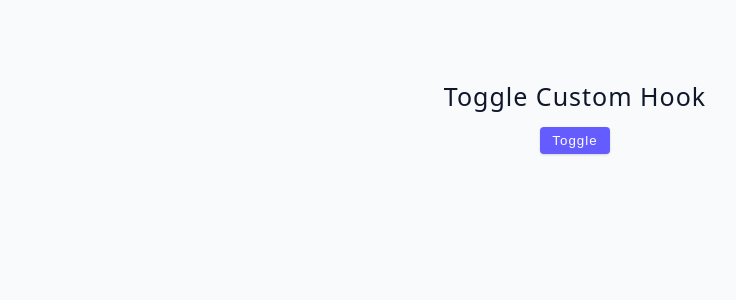
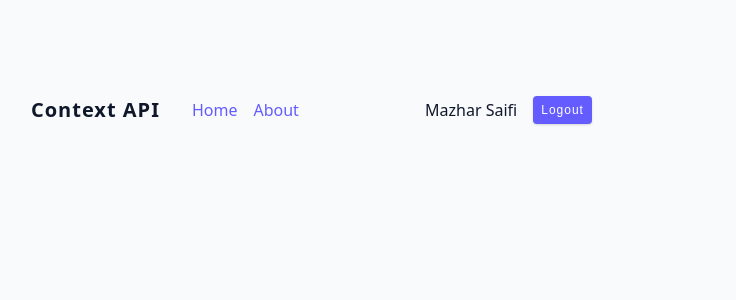
Before and after one commit to twister904/advance_react_, a React (Vite) app: page / in a window 1280 px wide. Shown: the top 300 px of the page, without its empty margins (65-801 px from the left). Built offline with nearby package versions, Linux system fonts and the light colour scheme.

Commit message:
custom hooks work and context api

```diff
--- a/src/App.jsx
+++ b/src/App.jsx
@@ -1,4 +1,4 @@
-import Starter from "./tutorial/08-custom-hooks/starter/01-toggle";
+import Starter from "./tutorial/09-context-api/starter/Navbar";
 
 function App() {
   return (
--- /dev/null
+++ b/src/tutorial/09-context-api/starter/Navbar.jsx
@@ -0,0 +1,20 @@
+import React from "react";
+import { useState } from "react";
+import Navlinks from "./Navlinks";
+const Navbar = () => {
+  const [user, setUser] = useState("Mazhar Saifi");
+  const logout = () => {
+    setUser(null);
+  };
+  const login = (name) => {
+    setUser(name);
+  };
+  return (
+    <nav className='navbar'>
+      <h5>Context API</h5>
+      <Navlinks user={user} logout={logout} login={login} />
+    </nav>
+  );
+};
+
+export default Navbar;
--- /dev/null
+++ b/src/tutorial/09-context-api/starter/Navlinks.jsx
@@ -0,0 +1,19 @@
+import React from "react";
+import UserContainer from "./UserContainer";
+const Navlinks = ({ user, logout, login }) => {
+  return (
+    <div className='nav-container'>
+      <ul className='nav-links'>
+        <li>
+          <a href='#'>home</a>
+        </li>
+        <li>
+          <a href='#'>about</a>
+        </li>
+      </ul>
+      <UserContainer user={user} logout={logout} login={login} />
+    </div>
+  );
+};
+
+export default Navlinks;
--- /dev/null
+++ b/src/tutorial/09-context-api/starter/UserContainer.jsx
@@ -0,0 +1,41 @@
+import React from "react";
+import { useState } from "react";
+const UserContainer = ({ user, logout, login }) => {
+  const [name, setName] = useState("");
+  const handleSubmit = (e) => {
+    e.preventDefault();
+    e.target.reset();
+    const value = name;
+    console.log(value);
+    setName("");
+    login(value);
+  };
+  return (
+    <div className='user-container'>
+      {user ? (
+        <>
+          <p>{user}</p>
+          <button type='button' className='btn' onClick={logout}>
+            logout
+          </button>
+        </>
+      ) : (
+        <form onSubmit={handleSubmit}>
+          <input
+            type='text'
+            name='name'
+            id='name'
+            placeholder='Enter your name'
+            value={name}
+            onChange={(e) => setName(e.target.value)}
+          />
+          <button className='btn' type='submit'>
+            Login
+          </button>
+        </form>
+      )}
+    </div>
+  );
+};
+
+export default UserContainer;
```
Also changed, not shown: src/tutorial/08-custom-hooks/starter/02-fetch-data.jsx (+5 -29 lines), src/tutorial/08-custom-hooks/starter/useFetch.jsx (added, +33 -0 lines).
